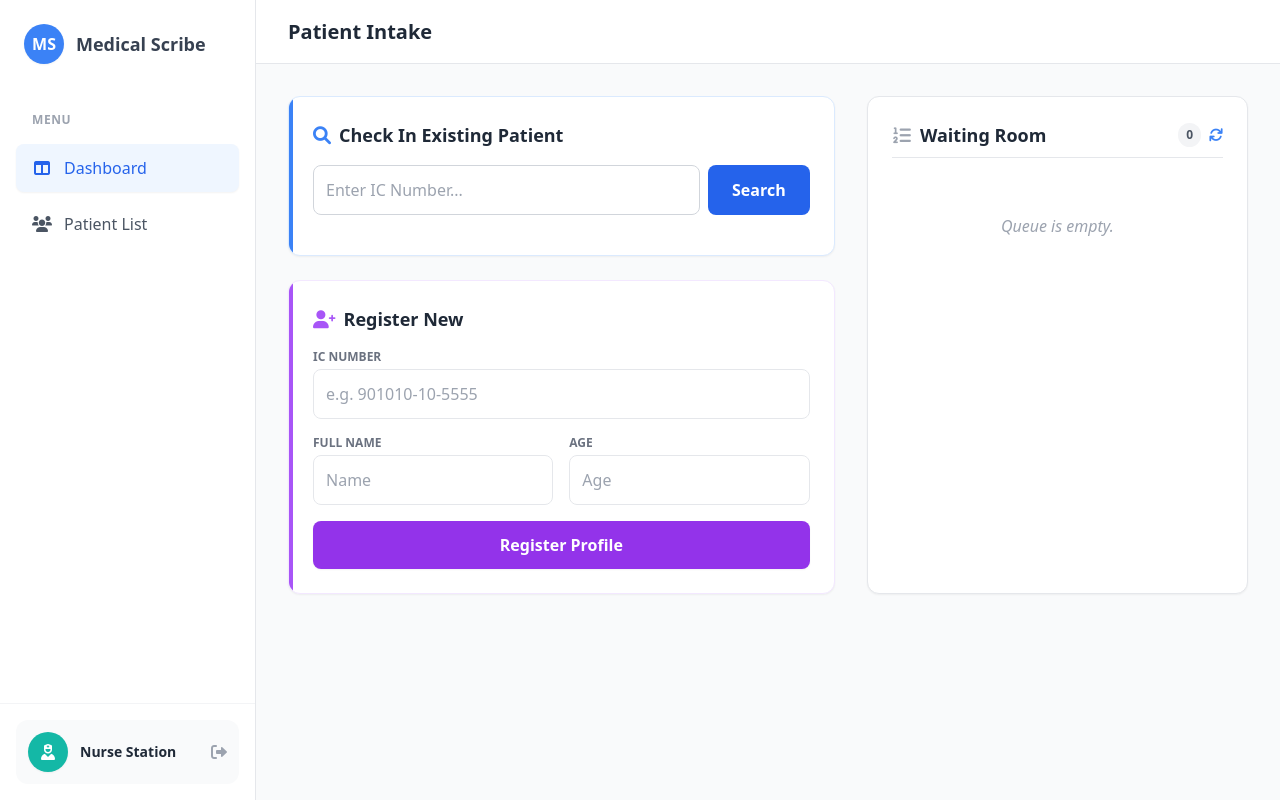
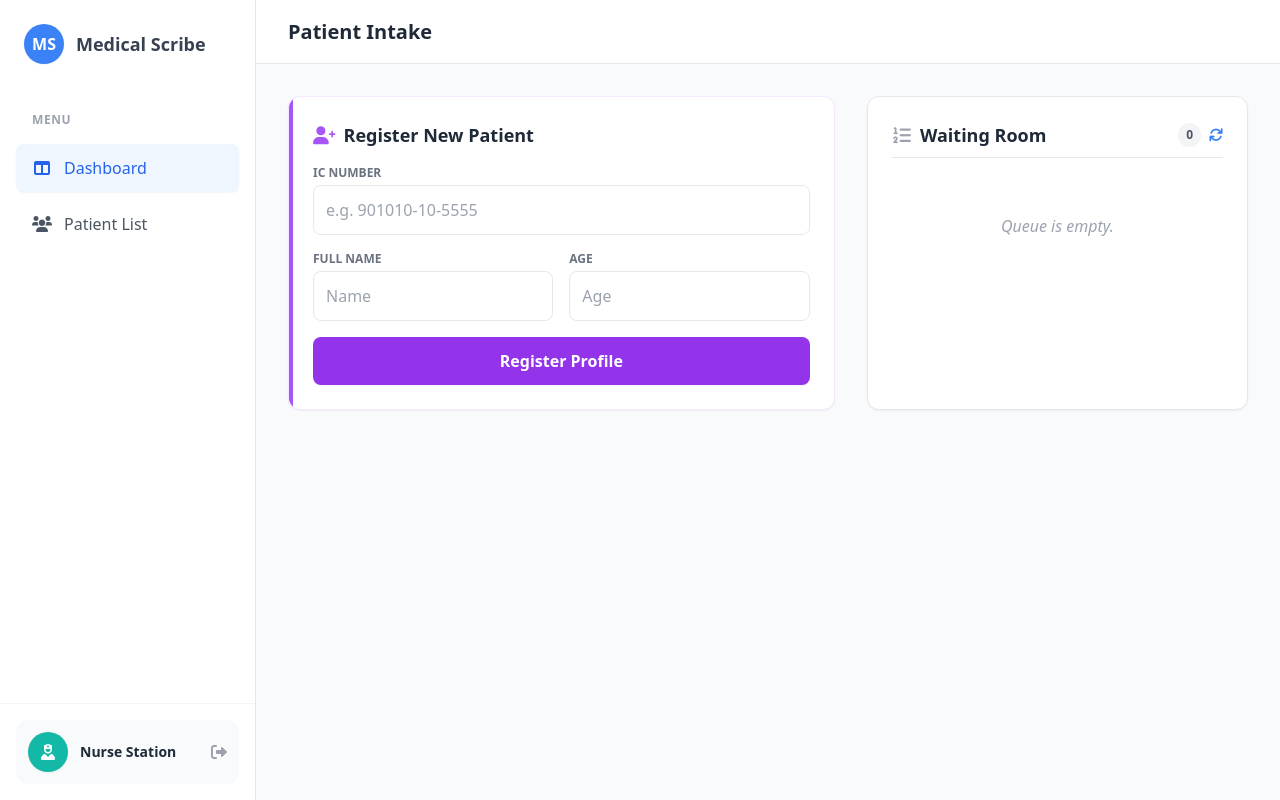
Before and after one commit to unic0rn09/IDP_website, a Flask app: template templates/nurse_dashboard.html in a window 1280 px wide. Run offline with Flask 3, Linux system fonts and the light colour scheme; the template is opened without the code that fills it, so the values that code supplies are empty; some libraries are stand-ins or nearby versions.

Commit message:
nurse dashboard 2.2

```diff
--- a/templates/nurse_dashboard.html
+++ b/templates/nurse_dashboard.html
@@ -48,49 +48,10 @@
 
                 <div class="col-span-12 lg:col-span-7 space-y-6">
 
-                    <div class="bg-white p-6 rounded-xl shadow-sm border border-blue-100 relative overflow-hidden">
-                        <div class="absolute top-0 left-0 w-1 h-full bg-blue-500"></div>
-                        <h2 class="text-lg font-bold text-gray-800 mb-4 flex items-center gap-2">
-                            <i class="fas fa-search text-blue-500"></i> Check In Existing Patient
-                        </h2>
-
-                        <div class="flex gap-2 mb-4">
-                            <input id="search-ic" type="text" placeholder="Enter IC Number..."
-                                   class="border border-gray-300 p-3 flex-1 rounded-lg outline-none focus:border-blue-500 transition">
-                            <button onclick="searchPatient()" class="bg-blue-600 hover:bg-blue-700 text-white px-6 rounded-lg font-bold transition">Search</button>
-                        </div>
-
-                        <div id="existing-form" class="hidden bg-blue-50 rounded-lg p-4 border border-blue-100">
-                            <div class="flex justify-between items-start mb-4">
-                                <div>
-                                    <div class="text-xs text-blue-600 font-bold uppercase tracking-wider mb-1">Patient Found</div>
-                                    <div class="flex gap-2 mb-2">
-                                        <input id="edit-name" class="font-bold text-gray-800 bg-transparent border-b border-blue-300 focus:bg-white px-1 outline-none" placeholder="Name">
-                                        <input id="edit-age" class="w-16 text-gray-600 bg-transparent border-b border-blue-300 focus:bg-white px-1 outline-none" placeholder="Age">
-                                    </div>
-                                </div>
-                                <button onclick="saveEdit()" class="text-xs bg-white border border-blue-200 text-blue-600 px-3 py-1 rounded hover:bg-blue-100">
-                                    <i class="fas fa-save mr-1"></i> Quick Save
-                                </button>
-                            </div>
-
-                            <textarea id="visit-symptoms" rows="2" class="w-full border p-3 rounded-lg focus:border-blue-500 outline-none mb-3" placeholder="Enter Visit Symptoms / Reason..."></textarea>
-
-                            <div class="flex gap-3">
-                                <button onclick="viewPatientPage()" class="flex-1 bg-gray-100 hover:bg-gray-200 text-gray-700 font-bold py-3 rounded-lg shadow-sm transition">
-                                    <i class="fas fa-id-badge mr-2"></i> View Profile
-                                </button>
-                                <button onclick="createVisit()" class="flex-[2] bg-blue-600 text-white font-bold py-3 rounded-lg hover:bg-blue-700 shadow-sm transition">
-                                    <i class="fas fa-check mr-2"></i> Check In (Add to Queue)
-                                </button>
-                            </div>
-                        </div>
-                    </div>
-
                     <div class="bg-white p-6 rounded-xl shadow-sm border border-purple-100 relative overflow-hidden">
                         <div class="absolute top-0 left-0 w-1 h-full bg-purple-500"></div>
                         <h2 class="text-lg font-bold text-gray-800 mb-4 flex items-center gap-2">
-                            <i class="fas fa-user-plus text-purple-500"></i> Register New
+                            <i class="fas fa-user-plus text-purple-500"></i> Register New Patient
                         </h2>
 
                         <div class="grid grid-cols-2 gap-4 mb-4">
@@ -153,68 +114,6 @@
     </main>
 
     <script>
-        let currentIC = '';
-
-        function searchPatient() {
-            const ic = document.getElementById('search-ic').value;
-            if(!ic) return alert("Enter IC");
-
-            fetch('/nurse/search_patient', {
-                method: 'POST',
-                headers: {'Content-Type': 'application/json'},
-                body: JSON.stringify({ic_number: ic})
-            })
-            .then(r => r.json())
-            .then(data => {
-                if(data.found) {
-                    currentIC = ic;
-                    document.getElementById('existing-form').classList.remove('hidden');
-                    document.getElementById('edit-name').value = data.name;
-                    document.getElementById('edit-age').value = data.age;
-                } else {
-                    alert("Patient not found. Please use the 'Register New' section.");
-                    document.getElementById('existing-form').classList.add('hidden');
-                }
-            });
-        }
-
-        function viewPatientPage() {
-            if(!currentIC) return;
-            window.location.href = `/nurse/view_patient/${currentIC}`;
-        }
-
-        function saveEdit() {
-            if(!currentIC) return;
-            const name = document.getElementById('edit-name').value;
-            const age = document.getElementById('edit-age').value;
-
-            fetch('/nurse/update_patient', {
-                method: 'POST',
-                headers: {'Content-Type': 'application/json'},
-                body: JSON.stringify({ic: currentIC, name: name, age: age})
-            })
-            .then(r => r.json())
-            .then(data => {
-                if(data.success) alert("Patient info updated!");
-            });
-        }
-
-        function createVisit() {
-            if(!currentIC) return;
-            const symptoms = document.getElementById('visit-symptoms').value;
-            if(!symptoms) return alert("Please enter symptoms");
-
-            fetch('/nurse/create_visit', {
-                method: 'POST',
-                headers: {'Content-Type': 'application/json'},
-                body: JSON.stringify({ic: currentIC, symptoms: symptoms})
-            })
-            .then(r => r.json())
-            .then(data => {
-                if(data.success) location.reload();
-            });
-        }
-
         function registerNew() {
             const ic = document.getElementById('new-ic').value;
             const name = document.getElementById('new-name').value;
@@ -230,9 +129,8 @@
             .then(r => r.json())
             .then(data => {
                 if(data.success) {
-                    alert("Registered Successfully!");
-                    document.getElementById('search-ic').value = ic;
-                    searchPatient();
+                    alert("Registered Successfully! You can now check them in via the Patient List.");
+                    // Clear Register Form
                     document.getElementById('new-ic').value = '';
                     document.getElementById('new-name').value = '';
                     document.getElementById('new-age').value = '';
```
